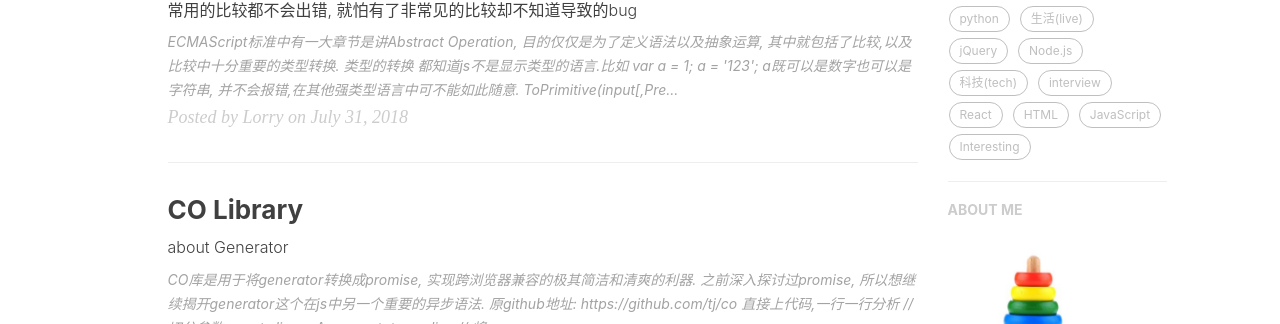
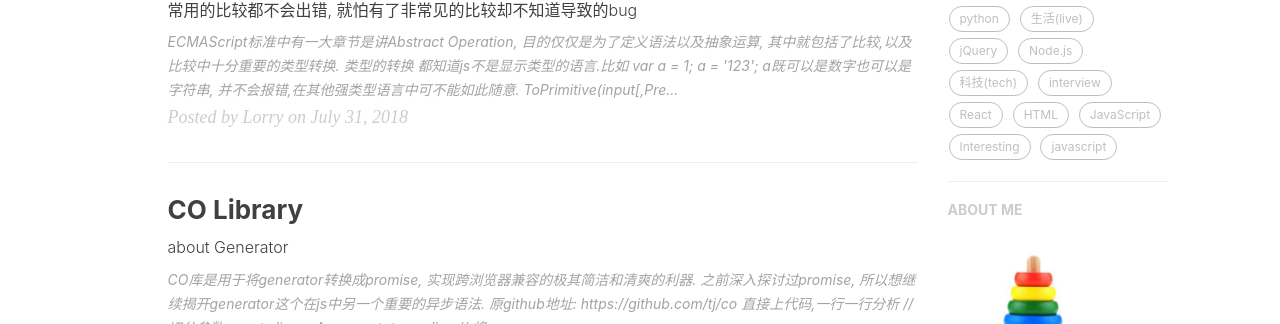
Before and after one commit to JiangLiruii/jiangliruii.github.io, a Jekyll site: the page built from index.html, in a window 1280 px wide and 900 px high, scrolled down 391 px. Shown: the part 121-445 px from the top of the window. Built offline with Jekyll 4.4.1, drawn with Linux system fonts in a browser that asks for light colours; the list of posts is cut into pages by our own code; comment, search, counter and statistics services are not loaded.

Commit message:
change category of essay

```diff
--- a/_posts/2018-07-31-compare-operation.md
+++ b/_posts/2018-07-31-compare-operation.md
@@ -9,7 +9,7 @@
 catalog:      true
 multilingual: false
 tags:
-    - Interesting
+    - javascript
 ---
 
 ECMAScript标准中有一大章节是讲[Abstract Operation](http://www.ecma-international.org/ecma-262/8.0/index.html#sec-abstract-operations), 目的仅仅是为了定义语法以及抽象运算, 其中就包括了比较,以及比较中十分重要的类型转换.
```
